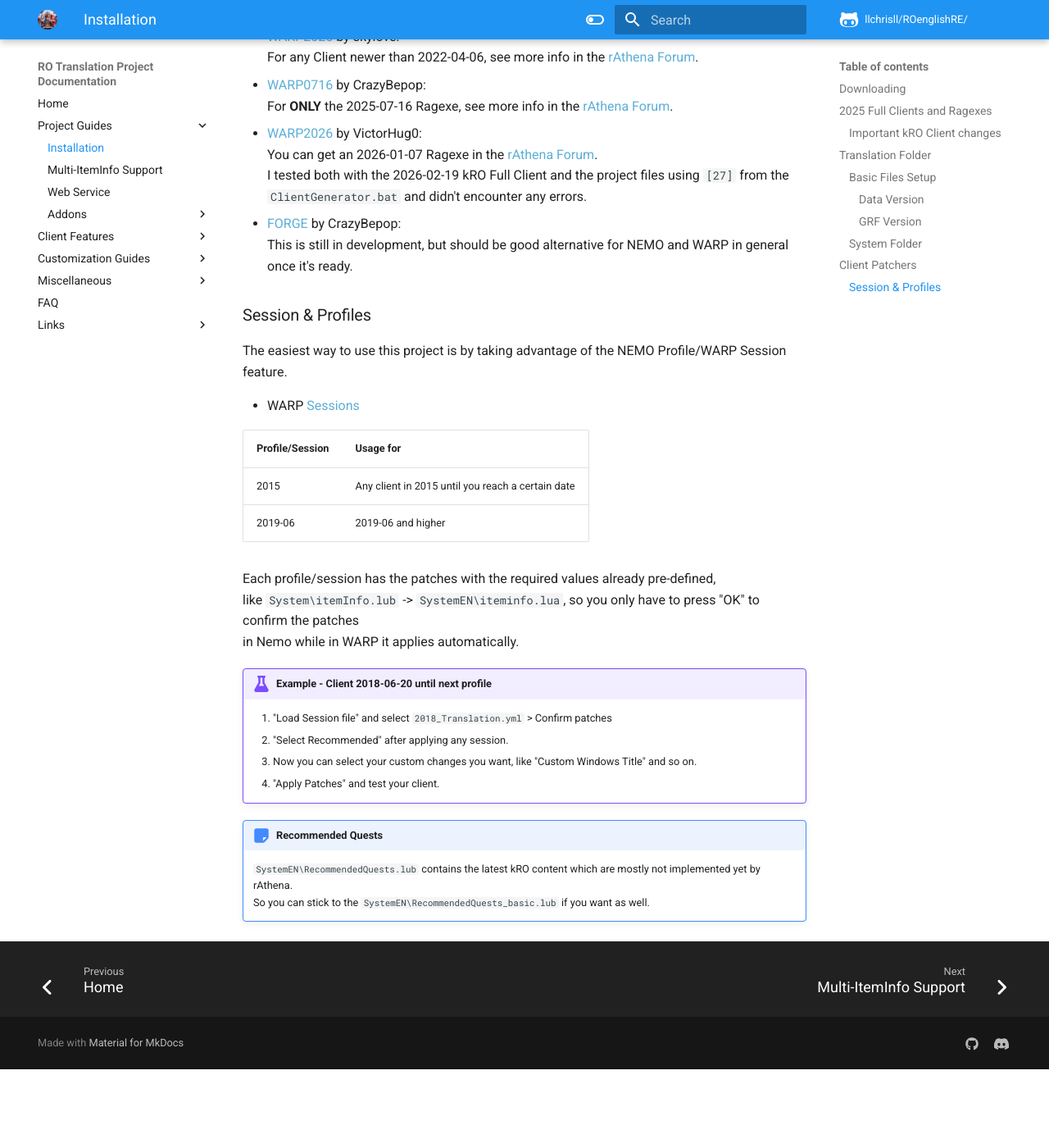
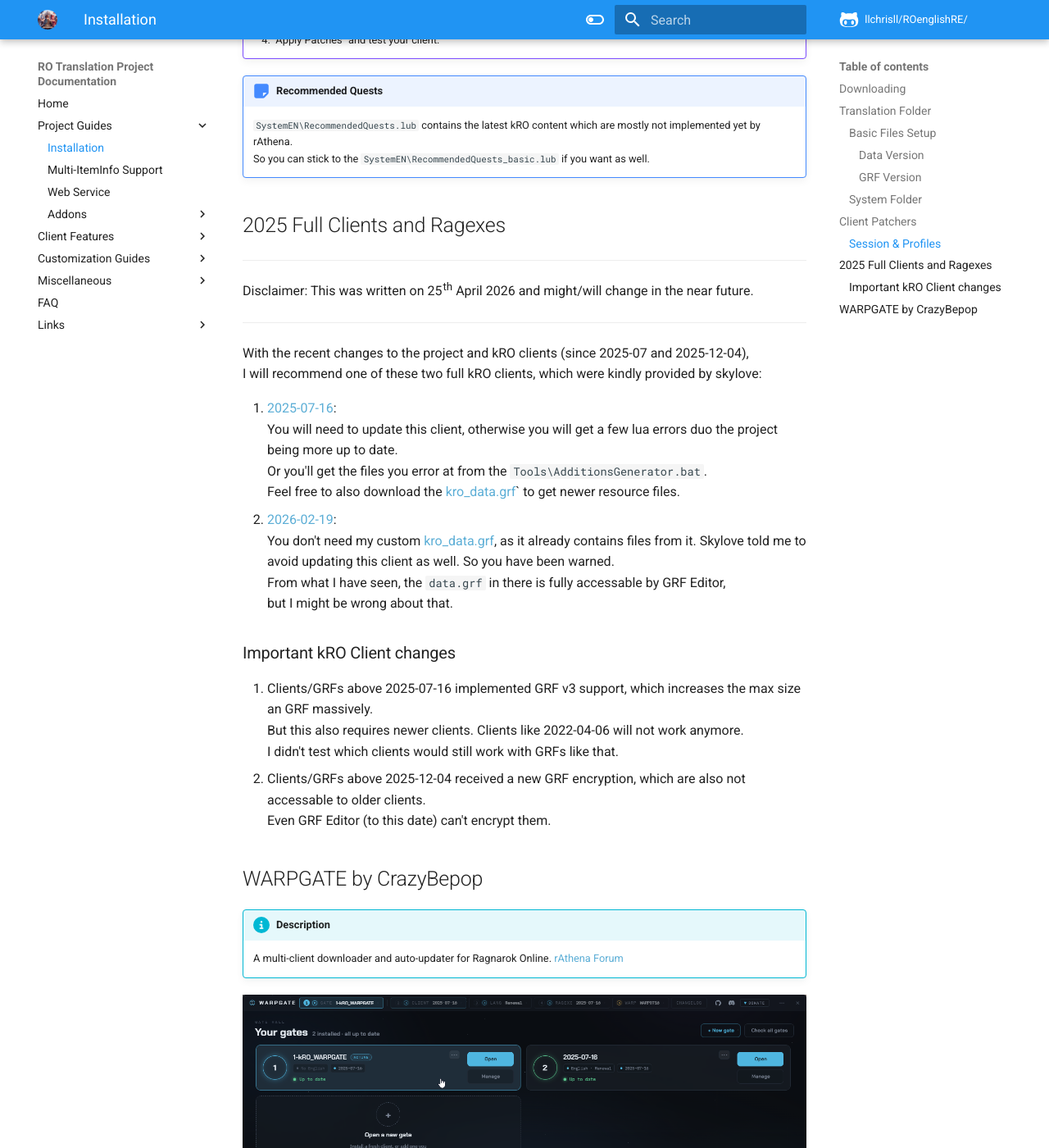
Before and after one commit to llchrisll/ROTPDocs, an MkDocs documentation site: the page built from docs/guides/install.md, in a window 1280 px wide and 1400 px high, scrolled down 2614 px. Shown: the whole window at 82% size. Built offline with MkDocs 1.6.1 and Material for MkDocs 9.7.7, drawn with Linux system fonts in a browser that asks for light colours; comment, search, counter and statistics services are not loaded; before the commit the page ends 3918 px from its top, so only the background shows below that; some of the changed text lies outside the part shown.

Commit message:
Added an entry to install.md about WARPGATE and fixed a line too much in equip_prop.md

```diff
--- a/docs/guides/install.md
+++ b/docs/guides/install.md
@@ -7,31 +7,6 @@
 * [TortoiseGit](https://tortoisegit.org/download/)
 
 Optional is that you download the repository, in a Zip format, but then you have to download the whole project again when I make updates, not just the updated files.
-
-## 2025 Full Clients and Ragexes
-___
-Disclaimer: This was written on 25th April 2026 and might/will change in the near future.
-___
-With the recent changes to the project and kRO clients (since 2025-07 and 2025-12-04),
-I will recommend one of these two full kRO clients, which were kindly provided by skylove:
-
- 1. [2025-07-16](https://drive.google.com/file/d/1EAlnpYywf6ktli3v9DliDXMvrcFcClfq/view?usp=drive_link):
-    You will need to update this client, otherwise you will get a few lua errors duo the project being more up to date.
-	Or you'll get the files you error at from the `Tools\AdditionsGenerator.bat`.
-	Feel free to also download the `kro_data.grf` to get newer resource files.
- 2. [2026-02-19](https://drive.google.com/file/d/1NfZJb3WuDmeqfPGGcLzDlVJLnGKXWzXy/view):
-    You don't need my custom `kro_data.grf`, as it already contains files from it.
-    Skylove told me to avoid updating this client as well. So you have been warned.
-	From what I have seen, the `data.grf` in there is fully accessable by GRF Editor,
-	but I might be wrong about that.
-
-###Important kRO Client changes
-
- 1. Clients/GRFs above 2025-07-16 implemented GRF v3 support, which increases the max size an GRF massively.
-    But this also requires newer clients. Clients like 2022-04-06 will not work anymore.
-	I didn't test which clients would still work with GRFs like that.
- 2. Clients/GRFs above 2025-12-04 received a new GRF encryption, which are also not accessable to older clients.
-    Even GRF Editor (to this date) can't encrypt them.
 
 ## Translation Folder
 With commit of [10th December 2023](https://github.com/llchrisll/ROenglishRE/commit/649d35f956a1a5cee088557194b99822d132a5ad), the default version of this project is 2015-10-29 again!
@@ -82,11 +57,9 @@
  * [WARP2026](https://github.com/zVictorHG/WARP2026-Project) by VictorHug0:
    You can get an 2026-01-07 Ragexe in the [rAthena Forum](https://rathena.org/board/topic/149414-2026-01-07-ragexe-clientinfo-warp/).
    I tested both with the 2026-02-19 kRO Full Client and the project files using `[27]` from the `ClientGenerator.bat` and didn't encounter any errors.
- * [FORGE](https://forge.legacygamers.net) by CrazyBepop:
-   This is still in development, but should be good alternative for NEMO and WARP in general once it's ready.
 
 ### Session & Profiles
-The easiest way to use this project is by taking advantage of the NEMO Profile/WARP Session feature.
+The easiest way to use this project is by taking advantage of the WARP Session feature.
 
 * WARP [Sessions](https://github.com/llchrisll/ROenglishRE/tree/master/Addons/WARP%20Sessions)
 
@@ -109,3 +82,43 @@
 !!! note "Recommended Quests"
     `SystemEN\RecommendedQuests.lub` contains the latest kRO content which are mostly not implemented yet by rAthena.
     So you can stick to the `SystemEN\RecommendedQuests_basic.lub` if you want as well.
+
+## 2025 Full Clients and Ragexes
+___
+Disclaimer: This was written on 25th April 2026 and might/will change in the near future.
+___
+With the recent changes to the project and kRO clients (since 2025-07 and 2025-12-04),
+I will recommend one of these two full kRO clients, which were kindly provided by skylove:
+
+ 1. [2025-07-16](https://drive.google.com/file/d/1EAlnpYywf6ktli3v9DliDXMvrcFcClfq/view?usp=drive_link):
+    You will need to update this client, otherwise you will get a few lua errors duo the project being more up to date.
+	Or you'll get the files you error at from the `Tools\AdditionsGenerator.bat`.
+	Feel free to also download the [kro_data.grf](../misc/custom_officials.md#kro_datagrf)` to get newer resource files.
+ 2. [2026-02-19](https://drive.google.com/file/d/1NfZJb3WuDmeqfPGGcLzDlVJLnGKXWzXy/view):
+    You don't need my custom [kro_data.grf](../misc/custom_officials.md#kro_datagrf), as it already contains files from it.
+    Skylove told me to avoid updating this client as well. So you have been warned.
+	From what I have seen, the `data.grf` in there is fully accessable by GRF Editor,
+	but I might be wrong about that.
+
+### Important kRO Client changes
+
+ 1. Clients/GRFs above 2025-07-16 implemented GRF v3 support, which increases the max size an GRF massively.
+    But this also requires newer clients. Clients like 2022-04-06 will not work anymore.
+	I didn't test which clients would still work with GRFs like that.
+ 2. Clients/GRFs above 2025-12-04 received a new GRF encryption, which are also not accessable to older clients.
+    Even GRF Editor (to this date) can't encrypt them.
+
+## WARPGATE by CrazyBepop
+!!! info "Description"
+	A multi-client downloader and auto-updater for Ragnarok Online. [rAthena Forum](https://rathena.org/board/topic/149485-tool-warpgate-multi-client-ro-client-downloader-auto-updater/)
+
+![](../images/WARPGATE.png "Warpgate v1.0.11")
+=== "Content Date"
+WARPGATE bases your client folder on a 2025-07-16 kRO Full Client with updates up to 2026-06-04 (based on CrazyBepop's last public share of encrypted GRF data). [rAthena Forum](https://rathena.org/board/topic/149447-kro-datagrf-patches-updated-june-4th-2026-latest-content-decrypted/)
+
+=== "Multi-Folder aka Gates"
+You can multiple client folders for various setups, which are handled by Warpgate as well.
+It access my translation project and CrazyBepop's WARP (WARP0716) to patch your Ragexe with.
+
+=== "Summary"
+In other words, an all-in-one downloader without the need to look for other files, especially if you want to use a 2025-07-16 client.
```
Also changed, not shown: docs/guides/client/equip_prop.md (+0 -1 lines), docs/images/WARPGATE.png (added).
